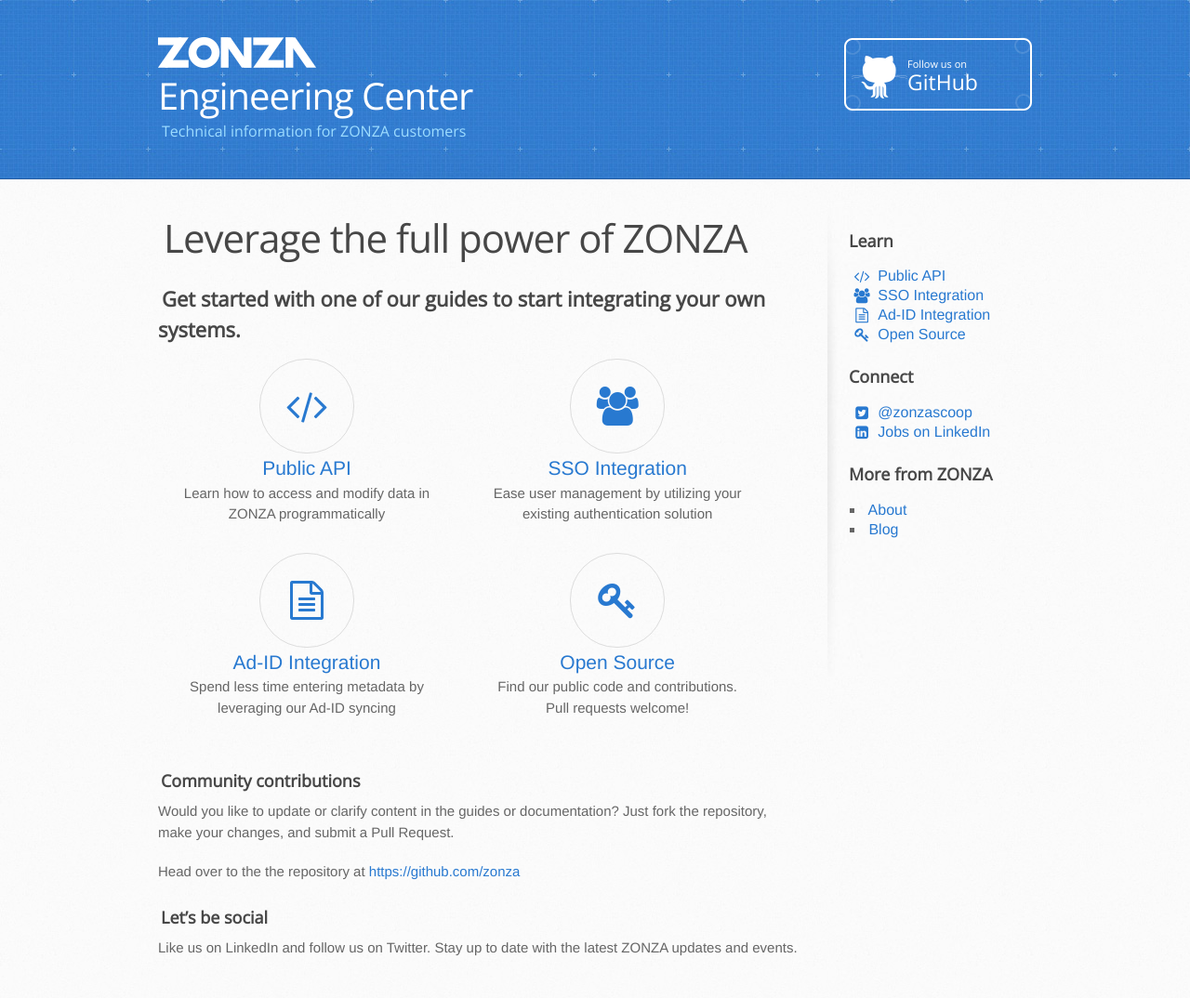
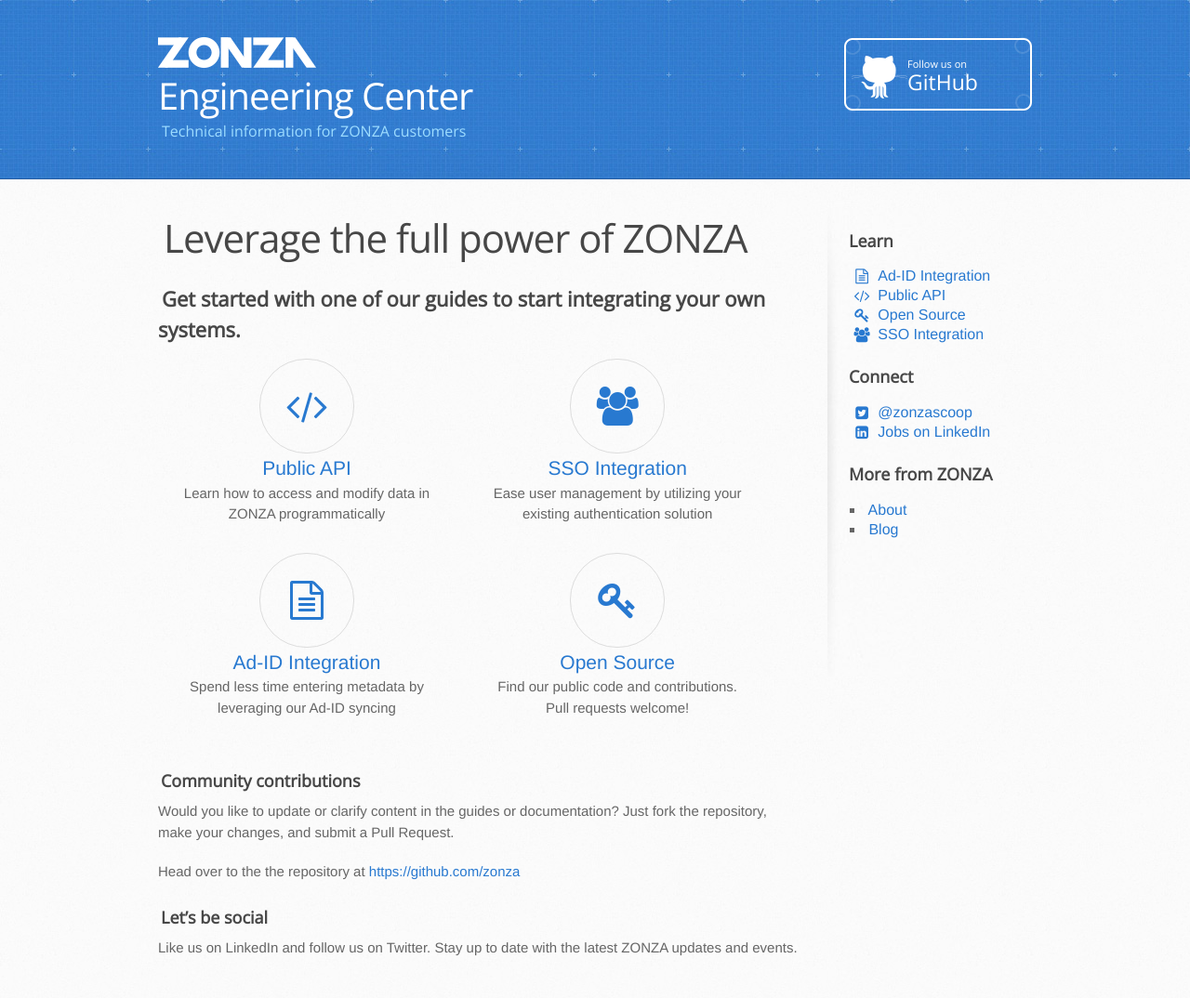
Before and after one commit to zonza/zonza.github.io, a Jekyll site: the page built from index.md, in a window 1280 px wide. Shown: the whole page at 93% size. Built offline with Jekyll 4.4.1, drawn with Linux system fonts in a browser that asks for light colours; nearby versions of some CDN libraries.

Commit message:
Dynamic menu

```diff
--- a/_includes/sidebar.html
+++ b/_includes/sidebar.html
@@ -2,10 +2,11 @@
 <aside id="sidebar">
     <h3>Learn</h3>
     <ul class="fa-ul">
-        <li><a href="api.html"><i class="fa fa-li fa-code"></i> Public API</a></li>
-        <li><a href="sso.html"><i class="fa fa-li fa-users"></i> SSO Integration</li></a>
-        <li><a href="adid.html"><i class="fa fa-li fa-file-text-o"></i> Ad-ID Integration</li></a>
-        <li><a href="open-source.html"><i class="fa fa-li fa-key"></i> Open Source</a></li>
+
+        {% assign menu = site.pages | where:'tags', 'learn'%}
+        {% for page in menu %}
+        <li><a href="{{page.url}}"><i class="fa fa-li {{page.icon}}"></i> {{page.title}}</a></li>
+        {% endfor %}
     </ul>
     <h3>Connect</h3>
     <ul class="fa-ul">
```
